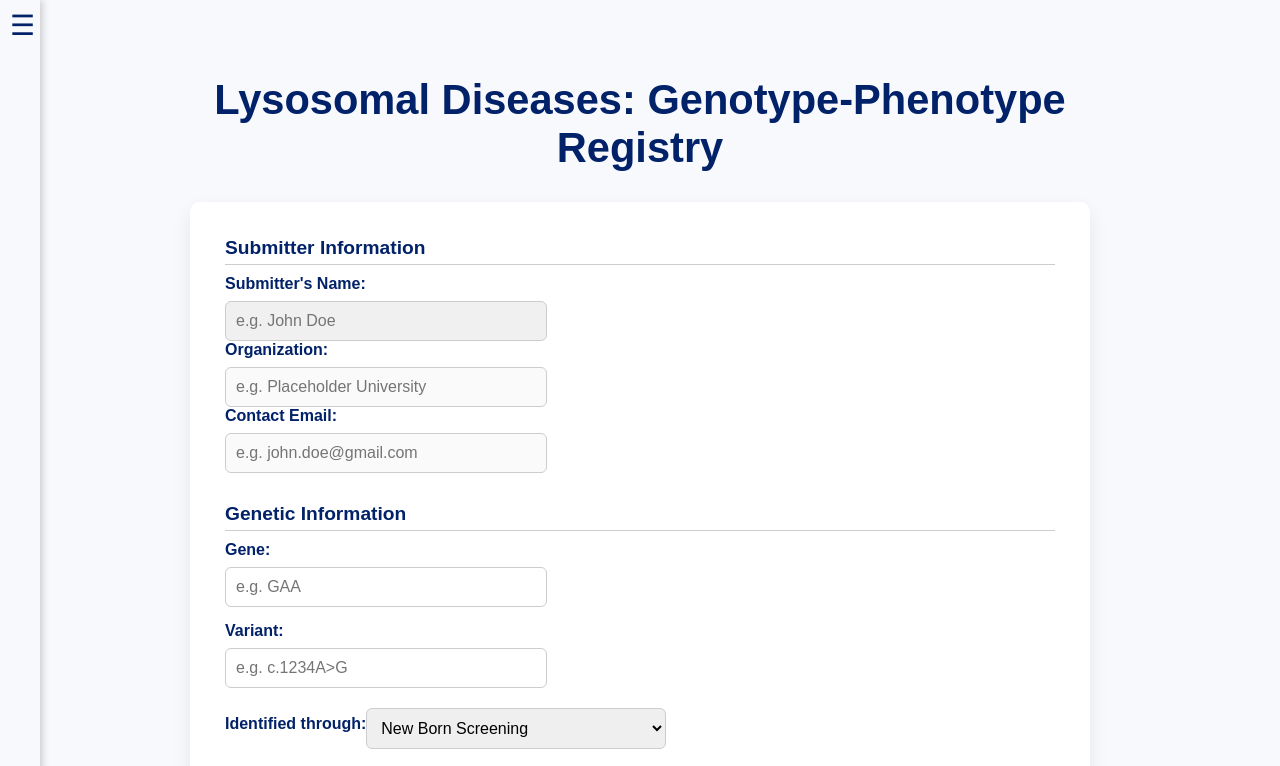
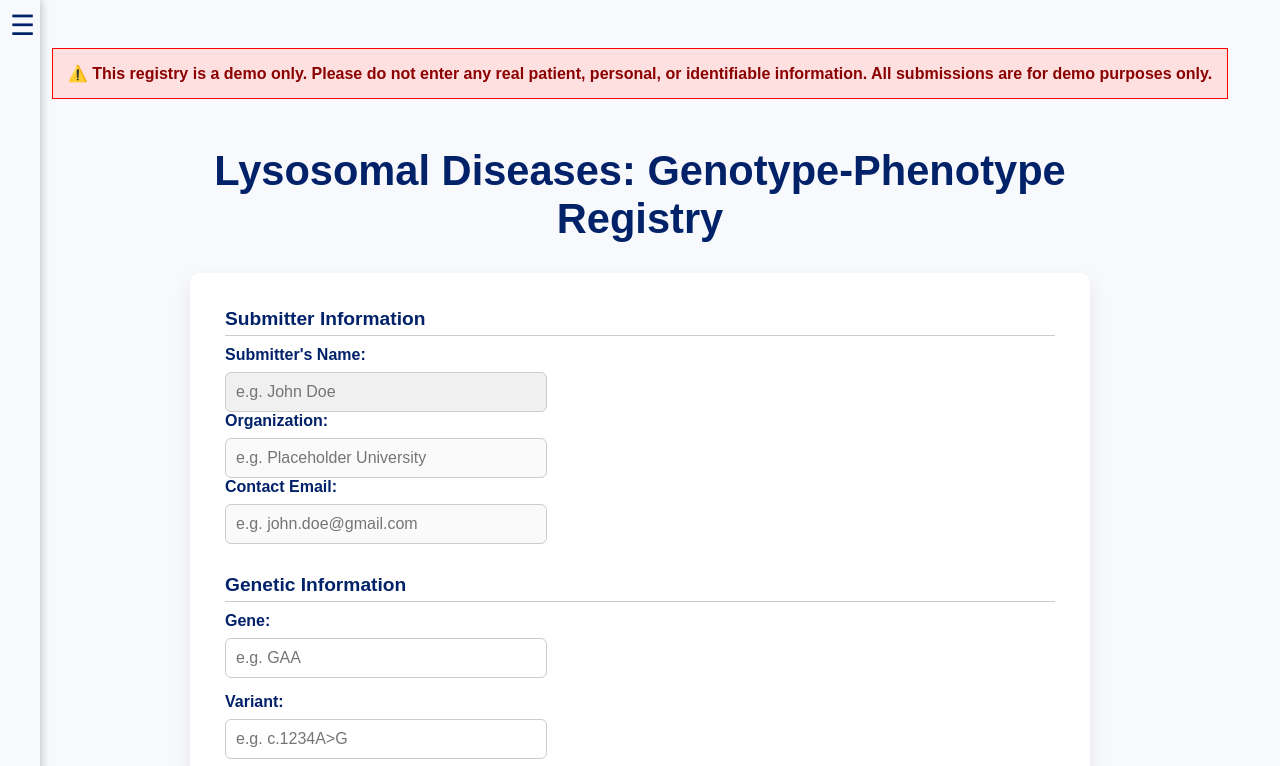
Before and after one commit to fnuvrinda/Lysosomal-Registry, a plain HTML site: page docs/index.html in a window 1280 px wide. Shown: the top 766 px of the page. Drawn offline with Linux system fonts and the light colour scheme.

Commit message:
Update index.html

```diff
--- a/docs/index.html
+++ b/docs/index.html
@@ -137,6 +137,10 @@
 
                                       </script>
                                     <body>
+                                      <div style="background-color: #ffe0e0; padding: 15px; border: 1px solid red; margin-bottom: 20px; text-align: center; font-weight: bold; color: #8B0000;">
+  ⚠️ This registry is a demo only. Please do not enter any real patient, personal, or identifiable information. All submissions are for demo purposes only.
+</div>
+
 
                                        <div id="menu-toggle" onclick="toggleSidebar()">☰</div>
 
```
